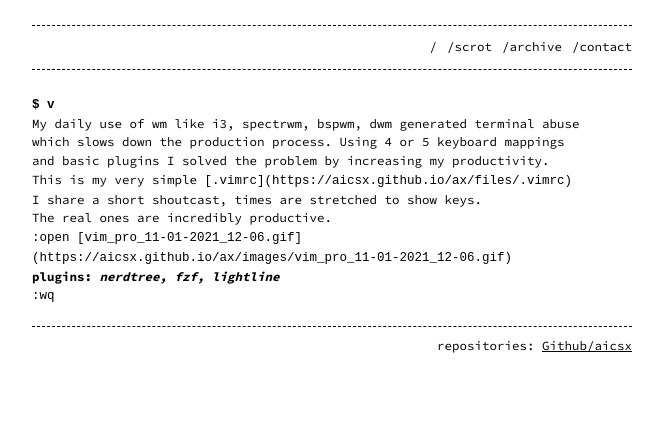
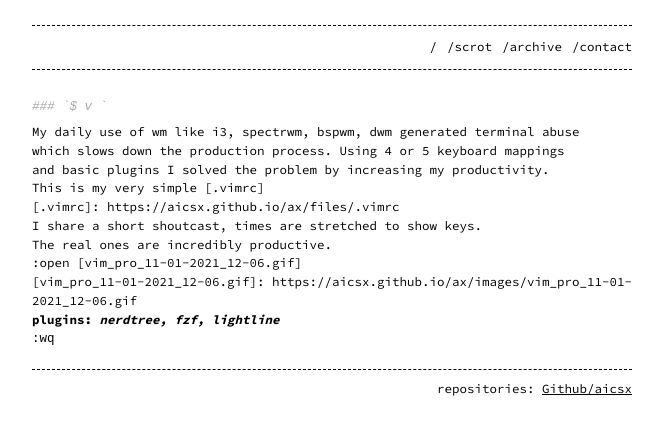
Before and after one commit to aicsx/ax, a Jekyll site: the page built from _posts/2021-01-11-vim_productivity.md, in a window 1280 px wide. Shown: the top 435 px of the page, without its empty margins (308-971 px from the left). Built offline with Jekyll 4.4.1, drawn with Linux system fonts in a browser that asks for light colours.

Commit message:
link fix: vim_productivity

```diff
--- a/_posts/2021-01-11-vim_productivity.md
+++ b/_posts/2021-01-11-vim_productivity.md
@@ -5,23 +5,25 @@
 categories: blog
 ---
 
+{% highlight bash %}
 ### `$ v `
+{% endhighlight %}
 
 My daily use of wm like i3, spectrwm, bspwm, dwm generated terminal abuse
 which slows down the production process. Using 4 or 5 keyboard mappings
 and basic plugins I solved the problem by increasing my productivity.
 
 
-This is my very simple `[.vimrc](https://aicsx.github.io/ax/files/.vimrc)`
-
+This is my very simple [.vimrc]
+[.vimrc]: https://aicsx.github.io/ax/files/.vimrc
 
 I share a short shoutcast, times are stretched to show keys.
 
 
 The real ones are incredibly productive.
 
-`:open [vim_pro_11-01-2021_12-06.gif](https://aicsx.github.io/ax/images/vim_pro_11-01-2021_12-06.gif)`
-
+:open [vim_pro_11-01-2021_12-06.gif]
+[vim_pro_11-01-2021_12-06.gif]: https://aicsx.github.io/ax/images/vim_pro_11-01-2021_12-06.gif
 
 **plugins: *nerdtree, fzf, lightline***
 
```
